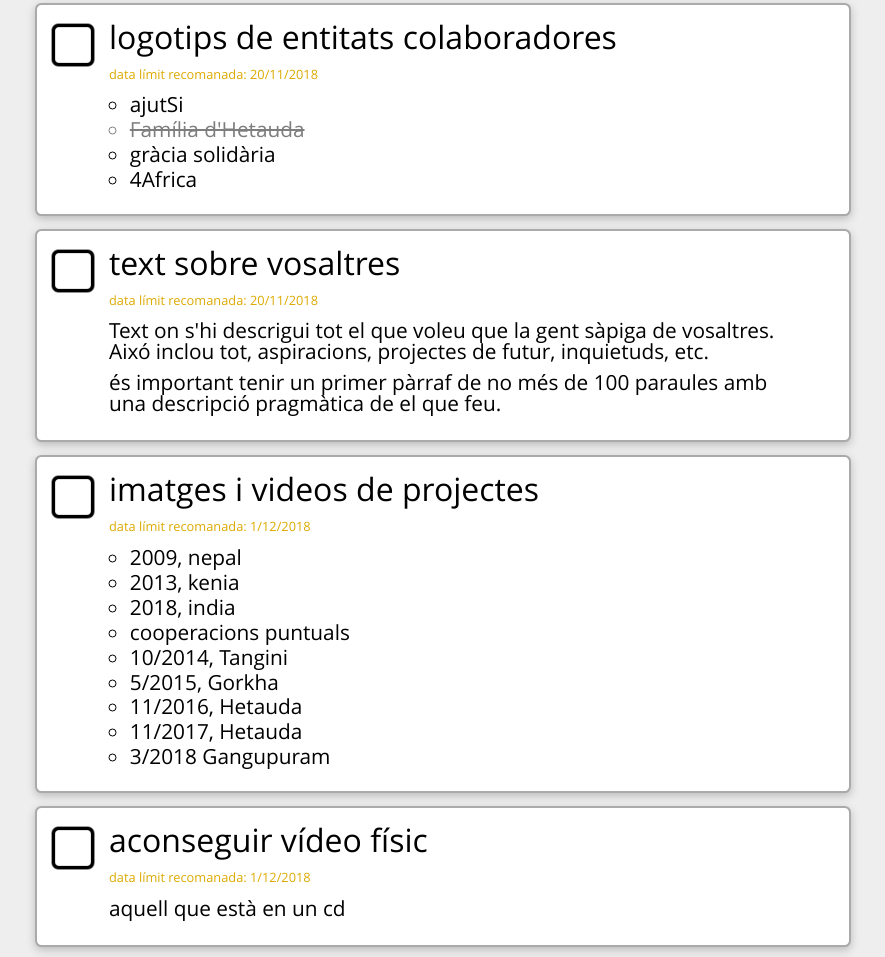
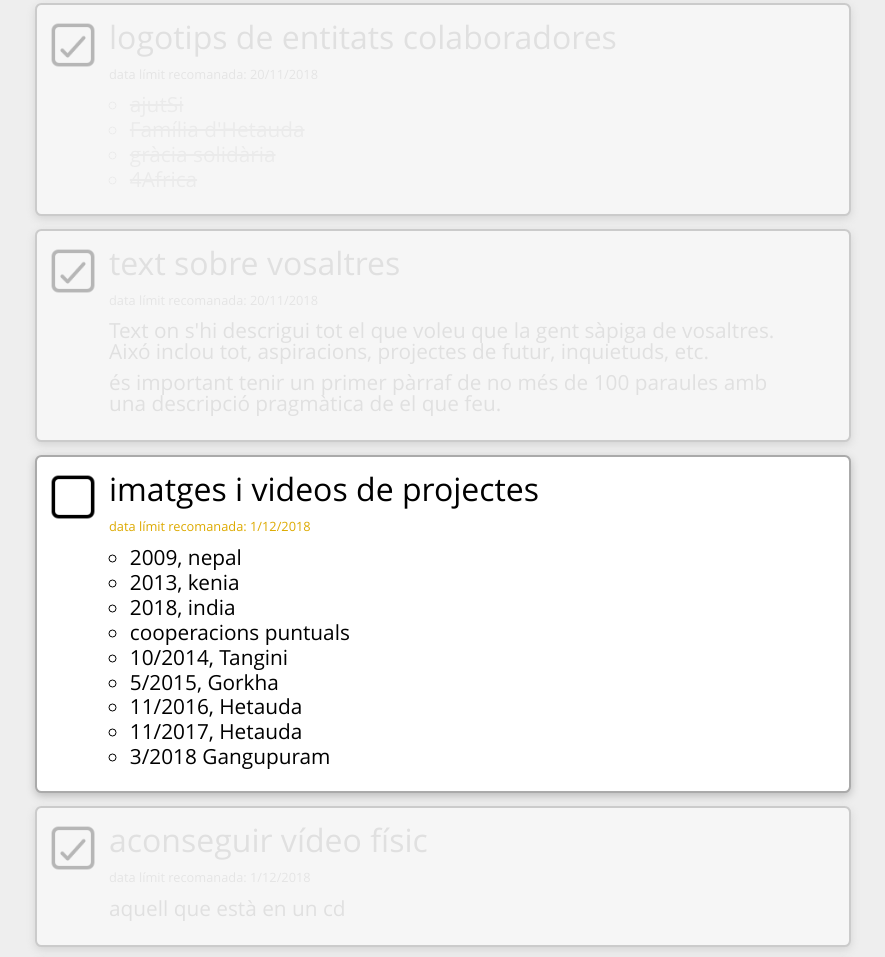
Before and after one commit to victortua/victortua.github.io, a plain HTML site: page sos3/tasques.html in a window 1280 px wide. Shown: the part 894-1851 px from the top of the page, without its empty margins (197-1082 px from the left). Drawn offline with nearby package versions, Linux system fonts and the light colour scheme; files whose address does not match are found by name.

Commit message:
Update sos3/tasques.html

```diff
--- a/sos3/tasques.html
+++ b/sos3/tasques.html
@@ -214,21 +214,21 @@ $('li.done').each(function(i, el) {
 		</div>
 	</li>
 
-	<li class="">
+	<li class="done">
 		<div></div>
 		<div>
 			<h2>logotips de entitats colaboradores</h2>
 			<h4>data límit recomanada: 20/11/2018</h4>
 			<ul>
-				<li class="">ajutSi</li>
+				<li class="done">ajutSi</li>
 				<li class="done">Família d'Hetauda</li>
-				<li class="">gràcia solidària</li>
-				<li class="">4Africa</li>
+				<li class="done">gràcia solidària</li>
+				<li class="done">4Africa</li>
 			<ul>
 		</div>
 	</li>
 
-	<li class="">
+	<li class="done">
 		<div></div>
 		<div>
 			<h2>text sobre vosaltres</h2>
@@ -257,7 +257,7 @@ $('li.done').each(function(i, el) {
 		</div>
 	</li>
 
-	<li class="">
+	<li class="done">
 		<div></div>
 		<div>
 			<h2>aconseguir vídeo físic</h2>
```
